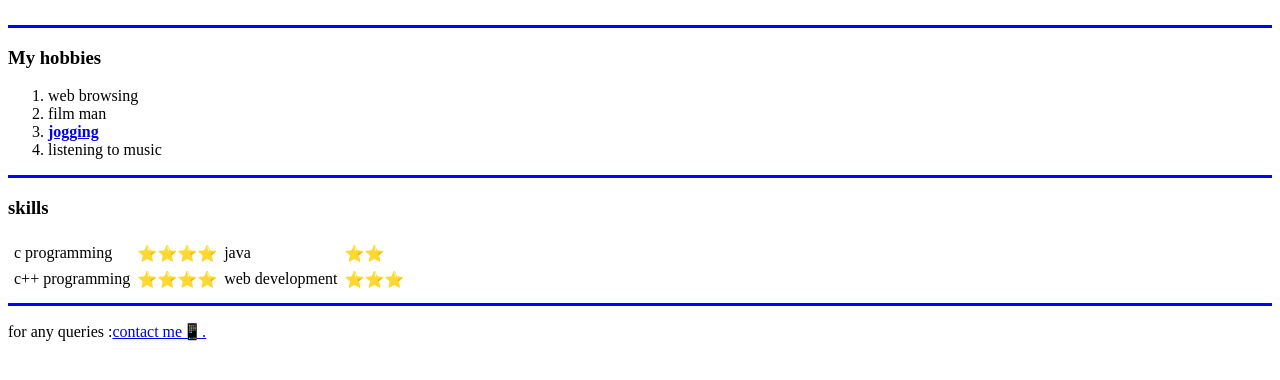
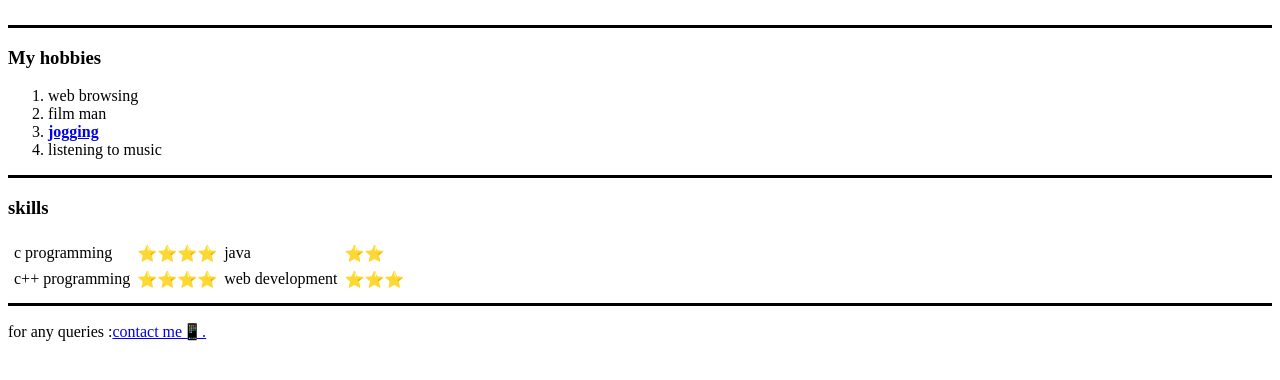
Before and after one commit to varshith29/bncd, a plain HTML site: page index.html in a window 1280 px wide. Shown: the part 262-642 px from the top of the page. Drawn offline with Linux system fonts and the light colour scheme.

Commit message:
initial web files

```diff
--- a/index.html
+++ b/index.html
@@ -14,7 +14,7 @@
       a website and adding some information which may not worth your time to consume. </p></td>
       </tr>
     </table>
-  <hr color='blue' size='3'>
+  <hr color='black' size='3'>
   <h3><b>My hobbies</b></h3>
   <ol>
     <li>web browsing</li>
@@ -22,7 +22,7 @@
     <li><strong><a href=https://en.wikipedia.org/wiki/Jogging>jogging</a></strong></li>
     <li>listening to music</li>
   </ol>
-<hr color='blue' size=3>
+<hr color='black' size=3>
 <h3>skills</h3>
 <table cellspacing=5>
   <tr>
@@ -38,7 +38,7 @@
     <td>⭐⭐⭐</td>
   </tr>
 </table>
-<hr color=blue size=3>
+<hr color=black size=3>
 <p>for any queries :<a href="file:///C:/Users/HP/Documents/web%20dev/personal%20site%20html/contact.html">contact me📱.</a></p>
   </body>
 </html>
```
